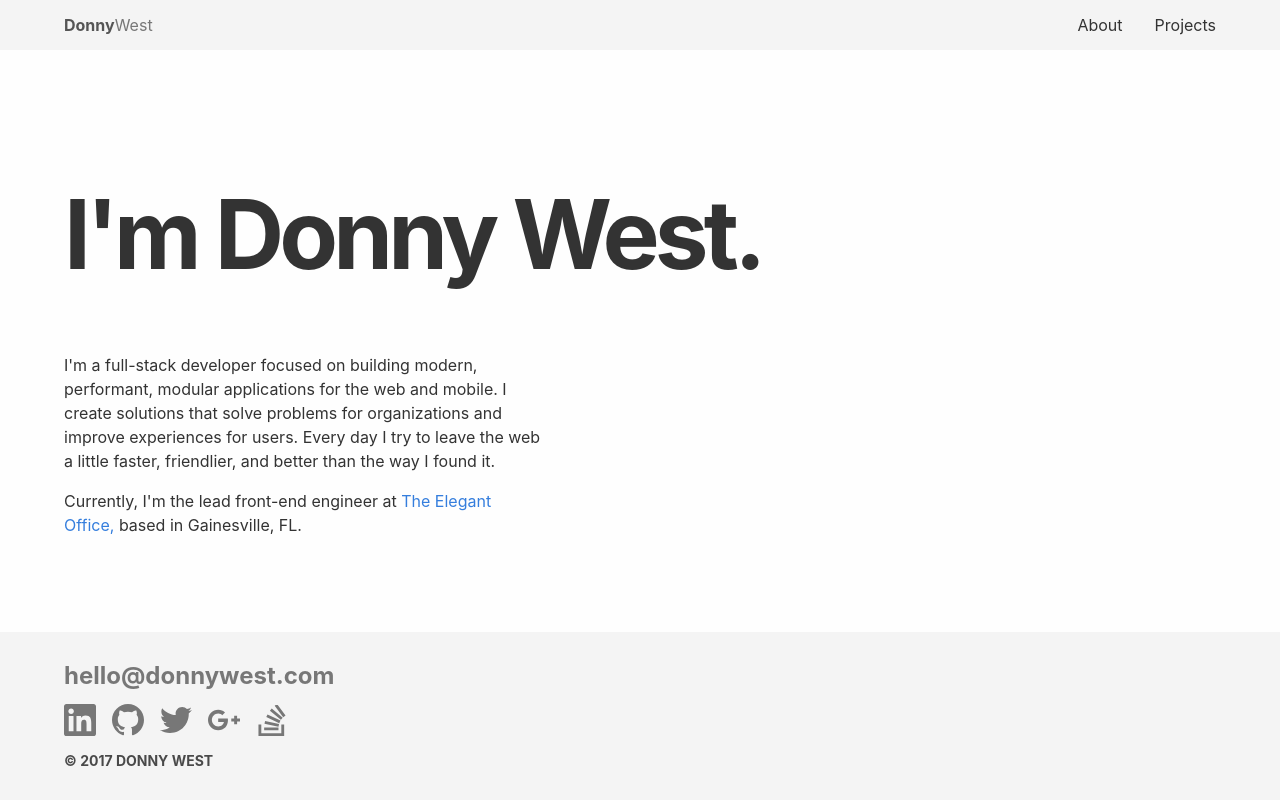
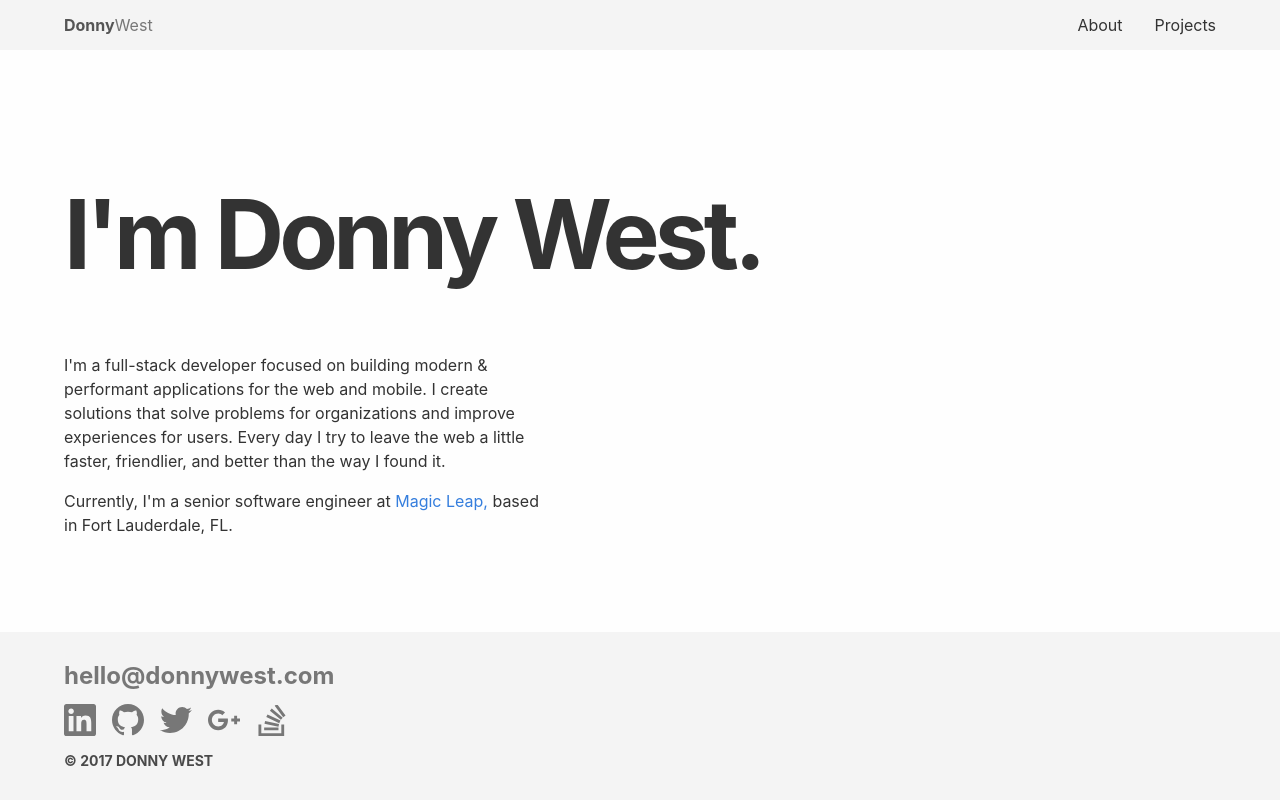
Before and after one commit to dwest-teo/donnywest-site, a Next.js app: page / in a window 1280 px wide. Built offline with nearby package versions, Linux system fonts and the light colour scheme.

Commit message:
simple verbiage updates

```diff
--- a/components/sim-db.js
+++ b/components/sim-db.js
@@ -2,12 +2,12 @@ const simDb = {
   home: {
     component: 'home',
     heading: 'I\'m Donny West.',
-    text: 'I\'m a full-stack developer focused on building modern, performant, modular applications for the web and mobile.  I create solutions that solve problems for organizations and improve experiences for users.  Every day I try to leave the web a little faster, friendlier, and better than the way I found it.',
-    beforeLink: 'Currently, I\'m the lead front-end engineer at',
-    afterLink: 'based in Gainesville, FL.',
+    text: 'I\'m a full-stack developer focused on building modern & performant applications for the web and mobile.  I create solutions that solve problems for organizations and improve experiences for users.  Every day I try to leave the web a little faster, friendlier, and better than the way I found it.',
+    beforeLink: 'Currently, I\'m a senior software engineer at',
+    afterLink: 'based in Fort Lauderdale, FL.',
     link: {
-      href: 'https://www.theelegantoffice.com',
-      text: 'The Elegant Office,',
+      href: 'https://www.magicleap.com/',
+      text: 'Magic Leap,',
     },
   },
   about: {
@@ -38,7 +38,7 @@ const simDb = {
           title: 'Tools',
           items: [
             'React',
-            'Webpack, Babel, Gulp',
+            'Webpack, Babel',
             'Redux / Flux',
             'NOSQL',
             'Express',
@@ -76,7 +76,7 @@ const simDb = {
     projects: [
       {
         heading: 'The Elegant Office',
-        text: 'My day job - a complete custom e-commerce application and ecosystem.  The Elegant Office uses a React/Redux front-end application with a smart API surface that decouples the backend, making it platform-agnostic.  The front-end currently runs on the Bigcommerce platform, and features a number of notable "firsts" and unique integrations.  The customer-facing app is backed by a number of supporting microservices written in Ruby, Go, and Node.js.',
+        text: 'A complete custom e-commerce application and ecosystem.  The Elegant Office uses a React/Redux front-end application with a smart API surface that decouples the backend, making it platform-agnostic.  The front-end currently runs on the Bigcommerce platform, and features a number of notable "firsts" and unique integrations.  The customer-facing app is backed by a number of supporting microservices written in Ruby, Go, and Node.js.',
         link: {
           href: 'https://www.theelegantoffice.com/',
           img: '/static/images/teo-ss.jpg',
```
